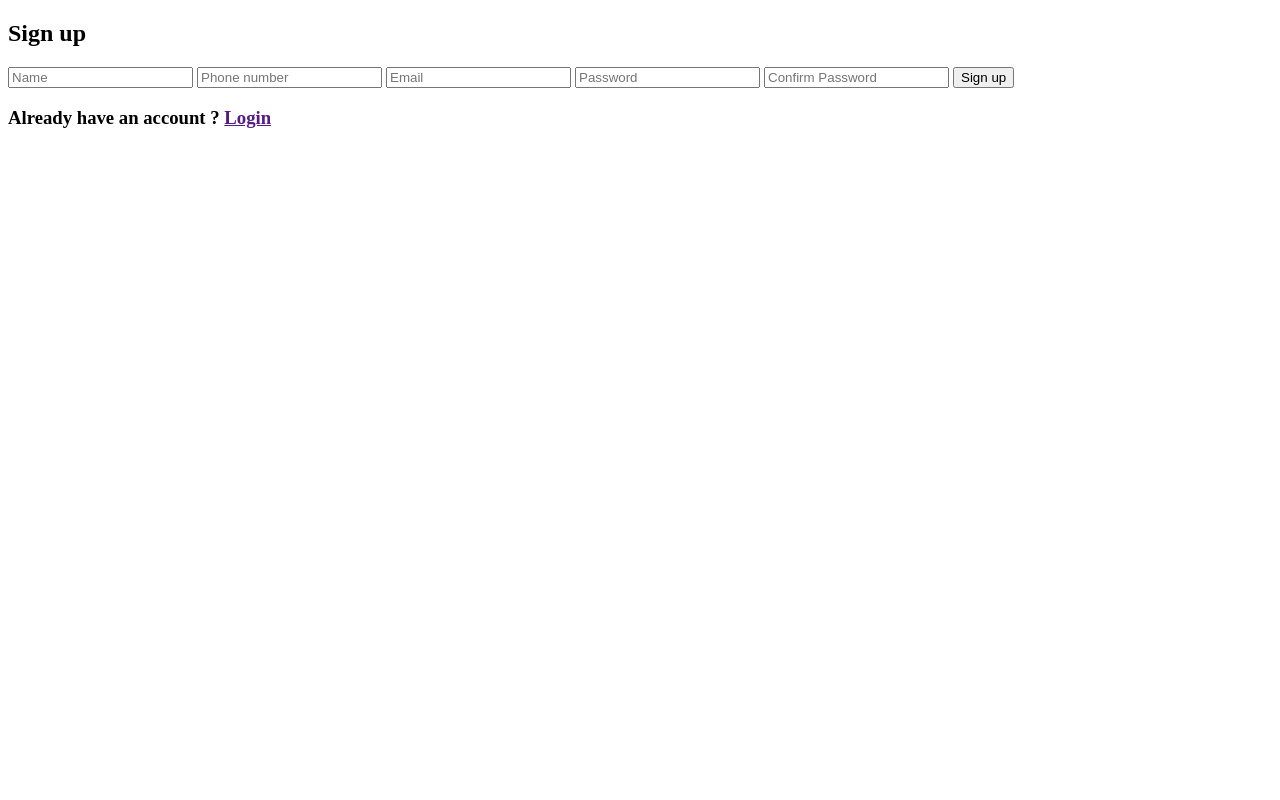
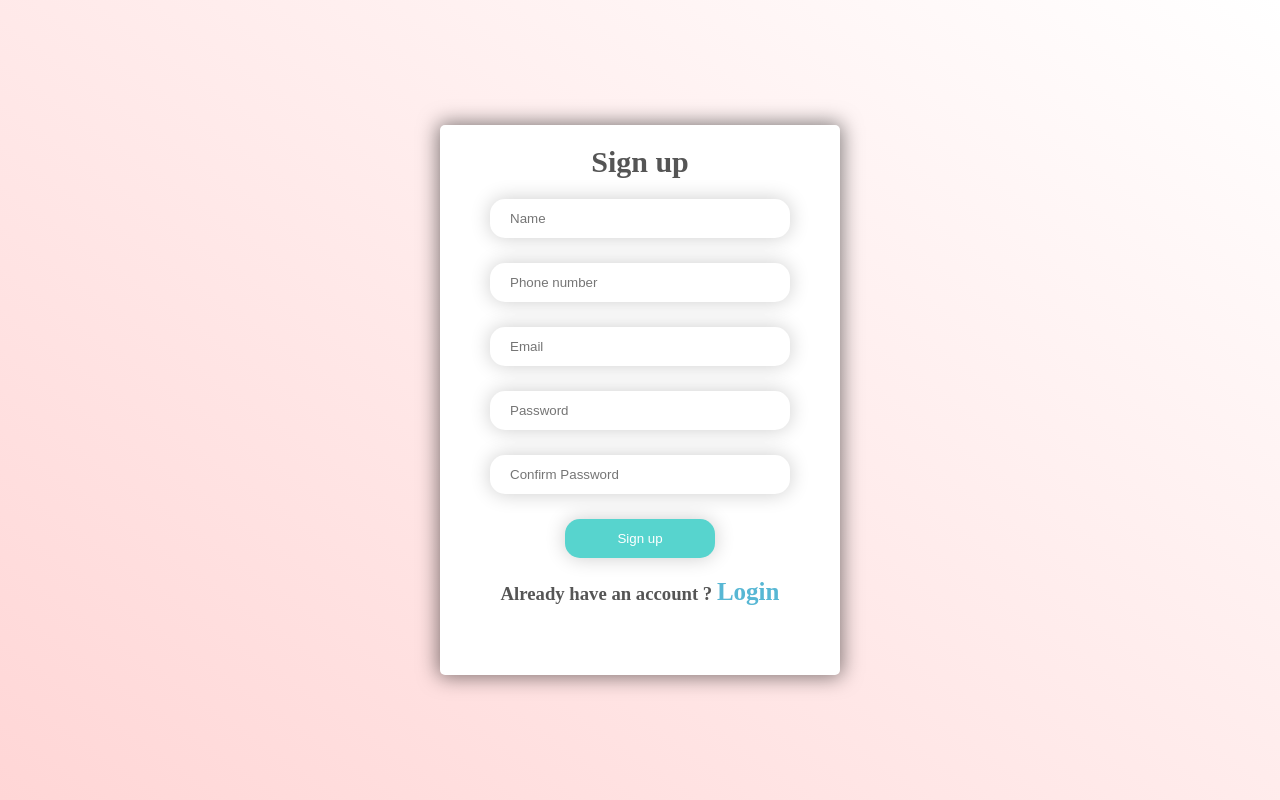
Before and after one commit to Tq-K/signupForm.io, a plain HTML site: page index.html in a window 1280 px wide. Drawn offline with Linux system fonts and the light colour scheme.

Commit message:
just forgot css file name in the index file, so i changed it

```diff
--- a/index.html
+++ b/index.html
@@ -5,7 +5,7 @@
   <meta name="viewport" content="width=device-width, initial-scale=1.0">
   <meta http-equiv="X-UA-Compatible" content="ie=edge">
   <title>Sign up</title>
-  <link rel="stylesheet" href="./signup.css">
+  <link rel="stylesheet" href="./style.css">
 </head>
 <body>
   <div class="form-container">
```
